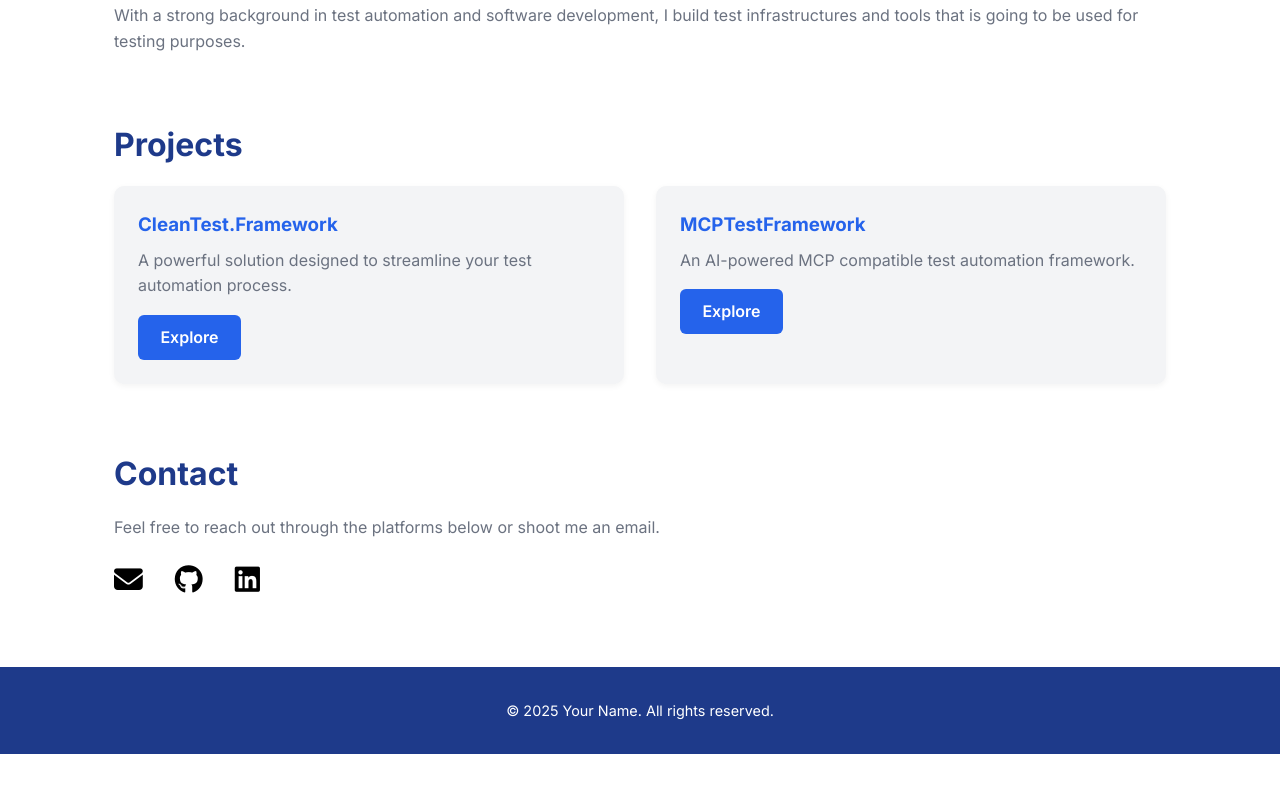
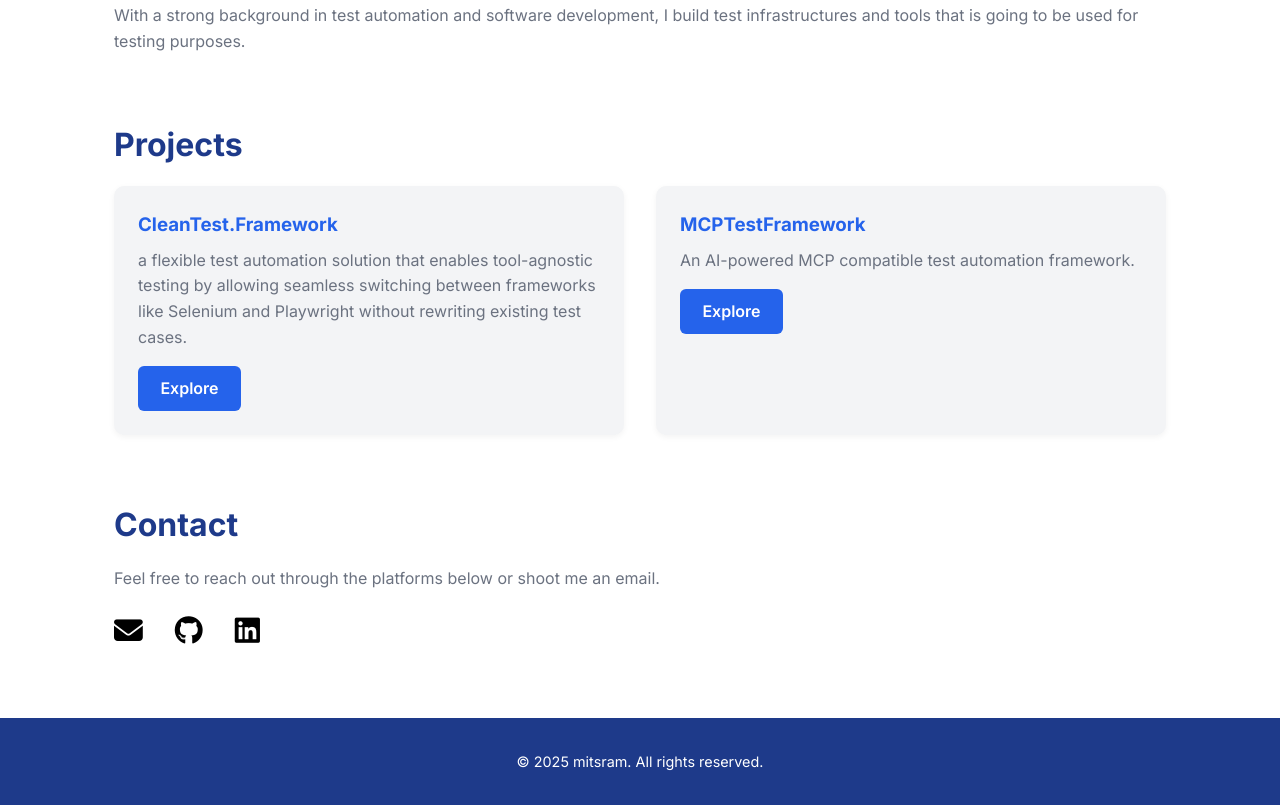
Before and after one commit to mitsram/mitsram.github.io, a plain HTML site: page index.html in a window 1280 px wide. Shown: the part 831-1636 px from the top of the page. Before the commit the page ends 1585 px from the top, so only its background shows below. Drawn offline with Linux system fonts and the light colour scheme.

Commit message:
Updated content

```diff
--- a/index.html
+++ b/index.html
@@ -3,7 +3,7 @@
 <head>
   <meta charset="UTF-8" />
   <meta name="viewport" content="width=device-width, initial-scale=1.0"/>
-  <title>Your Name | Portfolio</title>
+  <title>mitsram | Portfolio</title>
   <link rel="stylesheet" href="styles.css" />
   <link rel="preconnect" href="https://fonts.googleapis.com">
   <link href="https://fonts.googleapis.com/css2?family=Inter:wght@400;600;700&display=swap" rel="stylesheet">
@@ -47,7 +47,7 @@
       <div class="project-grid">
         <div class="project-card">
           <h3>CleanTest.Framework</h3>
-          <p>A powerful solution designed to streamline your test automation process.</p>
+          <p>a flexible test automation solution that enables tool-agnostic testing by allowing seamless switching between frameworks like Selenium and Playwright without rewriting existing test cases.</p>
           <a class="btn" href="https://github.com/mitsram/CleanTest.Framework">Explore</a>
         </div>
         <div class="project-card">
@@ -71,7 +71,7 @@
 
   <footer class="footer">
     <div class="container">
-      &copy; 2025 Your Name. All rights reserved.
+      &copy; 2025 mitsram. All rights reserved.
     </div>
   </footer>
 </body>
```
